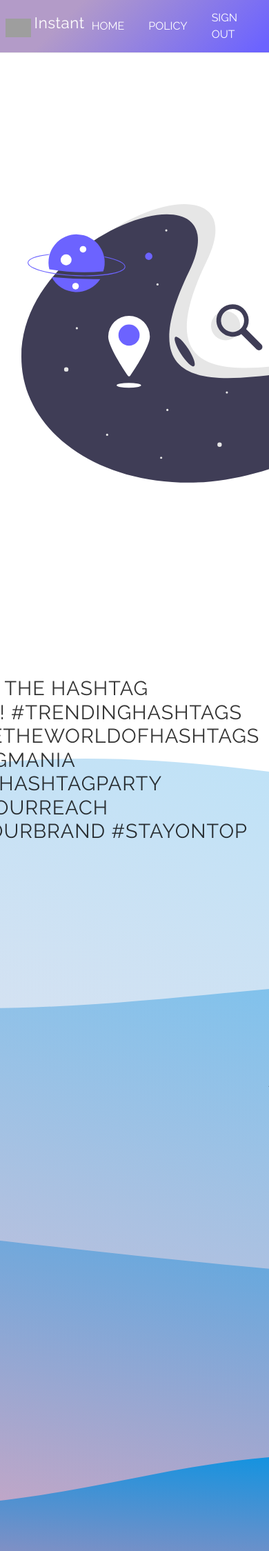
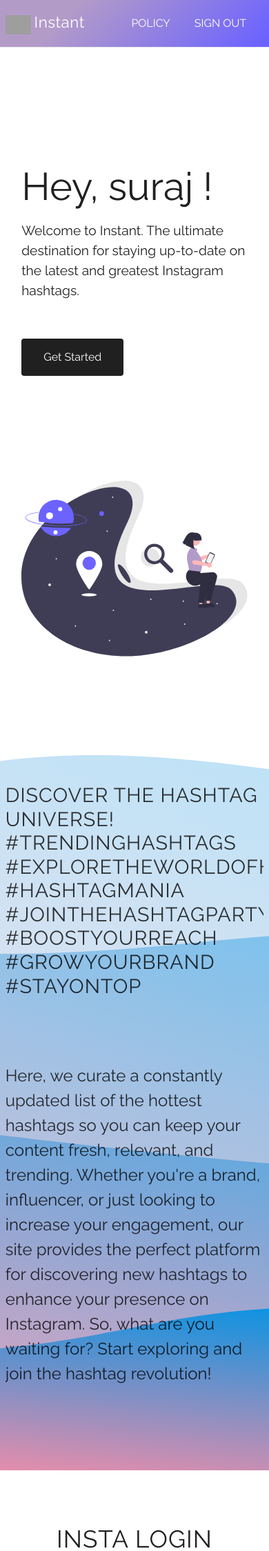
Before and after one commit to Ananya-Misra/Instagram-Hashtag-Trend-Analysis, a Flask app: page /main in a window 390 px wide; the page is wider, and only the part inside the window is pictured. Shown: the top 2249 px of that part at 69% size. Run offline with Flask 3, Linux system fonts and the light colour scheme; a user stored in the database is signed in; some libraries are stand-ins or nearby versions; grey boxes are pictures that could not be loaded.

Commit message:
responsiveness added

```diff
--- a/app.py
+++ b/app.py
@@ -227,7 +227,7 @@ def chart():
     out.sort_values(by='date', ascending=True, inplace=True)
     tagdf = idf.groupby('tag')['posts'].sum().reset_index()
     tagdf.sort_values(by='posts', ascending=False, inplace=True)
-    fig3 = px.pie(tagdf[:15], 'tag', 'posts', width=1000, height=600)
+    fig3 = px.pie(tagdf[:10], 'tag', 'posts');
 
     weekdf = idf.groupby(idf.date.dt.day_name())['tag'].count().reset_index()
     fig4 = px.line(weekdf, 'date', 'tag')
--- a/templates/base.html
+++ b/templates/base.html
@@ -8,7 +8,6 @@
       content="width=device-width, initial-scale=1, shrink-to-fit=no"
       name="viewport"
     />
-
     <!-- Bootstrap CSS -->
     <link
       crossorigin="anonymous"
@@ -50,7 +49,7 @@
       * {
         padding: 0;
         margin: 0;
-        /*overflow-x:hidden;*/
+        overflow-x:hidden;
         box-sizing: border-box;
         font-family: "Raleway", sans-serif;
         text-decoration: none;
@@ -67,8 +66,7 @@
         --btn-color: #f76c6c;
       }
 
-      body {
-        min-height: 100vh;
+  body {
         color: var(--text-color);
         background: white;
       }
@@ -109,10 +107,6 @@
         color: var(--text-color);
         font-size: 1.7rem;
         font-weight: 600;
-      }
-
-      .logo h4 {
-        color: white;
       }
 
       ul {
@@ -239,6 +233,7 @@
       /* footer styles */
       .footer {
         margin-top: 200px;
+        overflow: visible;
       }
 
       footer {
@@ -351,9 +346,9 @@
 
       .logo h4 {
         font-size: 1.4rem;
-        margin-top: -5px;
         letter-spacing: 0.5px;
         color: #151111;
+            color: white;
       }
 
       @keyframes animateWave {
@@ -407,6 +402,7 @@
 
   <body>
     <!-- NAVBAR -->
+
     <header id="stic">
        <div class="logo">
         <img alt="instant" src="/static/images/mlogo1.svg" />
@@ -415,7 +411,6 @@
 
       <div class="main">
         {% if session.is_auth%}
-        <a href="/main">Home</a>
          <a href="/policy">Policy</a>
         <a href="/logout">Sign Out</a>
         {% endif %}
@@ -447,7 +442,7 @@
         </li>
       </ul>
       <ul class="menu">
-        <li><a href="#">Home</a></li>
+        <li><a href="/main">Home</a></li>
       </ul>
       <p>© 2023 Instant | All Rights Reserved</p>
     </footer>
--- a/templates/main.html
+++ b/templates/main.html
@@ -26,7 +26,7 @@
     }
 
     section {
-        padding: 80px 8%;
+        padding: 20px 8%;
     }
 
     .home {
@@ -34,14 +34,20 @@
         min-height: 100vh;
         display: grid;
         grid-template-columns: repeat(2, 1fr);
-        grid-gap: 1rem;
+        grid-gap: 1.4rem;
         align-items: center;
     }
+    #home{
+        padding: 40px 8% 0 8%;
+    }
+.home-img{
+display: flex;
+justify-content: center;}
+    .home-img svg {
 
-    .home-img svg {
-        display: flex;
-        height: auto;
-        width: 520px;
+        max-width: 100%;
+    width: 580px;
+    height: auto;
     }
 
     .home-text {
@@ -58,7 +64,9 @@
         margin: 1rem 0 2rem;
         line-height: 1.5;
     }
-
+   #about{
+       padding: 90px 2%;
+   }
     .btn {
         background-color: var(--text-color);
         border: none;
@@ -111,6 +119,7 @@
         grid-template-columns: repeat(auto-fit, minmax(220px, auto));
         grid-gap: 1.5rem;
         align-items: center;
+        overflow-y: hidden;
     }
 
     .box {
@@ -191,12 +200,6 @@
         }
     }
 
-    @media (max-width: 1140px) {
-        section {
-            padding: 50px 8%;
-        }
-
-    }
 
 
     body {
@@ -227,7 +230,7 @@
     .container {
         /*width: 1100px;*/
         max-width: 100%;
-        margin: 0 auto;
+        margin: 0;
         display: grid;
         padding: 20px;
     }
@@ -307,6 +310,7 @@
     .container .box .textbox {
         margin-top: 10px;
         margin-bottom: 5px;
+        height:190px;
     }
 
     .container .box .textbox h1 {
@@ -318,6 +322,7 @@
         flex-wrap: wrap;
         align-items: center;
         justify-content: space-between;
+        overflow-y: hidden;
     }
 
     @media only screen and (max-width: 1090px) {
@@ -356,11 +361,58 @@
     @keyframes two-leaves {
         from {
             transform: rotateZ(0deg);
+
         }
         to {
             transform: rotateZ(-15deg);
         }
     }
+
+     @media  only screen and  (max-width:1285px)
+   {
+
+       .about-text-two p{
+           font-size: 1.4rem;
+
+       }
+         .about-text-two h1{
+             font-size: .5rem;
+
+         }
+   }
+    @media  only screen and (max-width:1156px)
+    {
+         .about-text-two p{
+           font-size: 1.5rem;
+
+       }
+         .about-text-one{
+             display: flex;
+             align-items: center;
+         }
+        .about{
+            grid-template-rows: repeat(2, 2fr);
+            grid-template-columns: 1fr;
+            grid-gap: 0;
+        }
+    }
+    @media only screen and (max-width:1075px) {
+
+      .insta, .home {
+    display: grid;
+            grid-template-columns: none;
+    grid-template-rows: repeat(1, 1fr);
+  }
+
+   .home div:nth-of-type(1) {
+    order: 2;
+  }
+
+  .home:nth-of-type(2) {
+    order: 1;
+  }
+    }
+
 
 </style>
 {% endblock %}
@@ -368,9 +420,9 @@
 
 
 <!-- home starts -->
-<section class="home" id="home">
-
-    <div class="home-img" data-aos="fade-left"
+<section id="home">
+   <div class="home">
+           <div class="home-img" data-aos="fade-left"
          data-aos-anchor="#example-anchor"
          data-aos-duration="500"
          data-aos-offset="500">
@@ -456,6 +508,7 @@
         <br/>
         <button class="btn"><a href="#insta-text">Get Started</a></button>
     </div>
+   </div>
 </section>
 
 
@@ -485,6 +538,11 @@
 <br><br>
 
 <section>
+    <div class="heading" data-aos="fade-down"
+     data-aos-duration="3000">
+    <h1>Insta Login</h1>
+    <br><br>
+</div>
     <div class="insta">
         <div class="insta-img" data-aos="fade-right"
              data-aos-duration="1500"
```
Also changed, not shown: bot2.py (+2 -18 lines), dummy_sec.html (+1 -1 lines), templates/charts.html (+9 -3 lines), templates/scrapping.html (+39 -4 lines), hashtags.sqlite3, hastags_rawdata1.csv.
